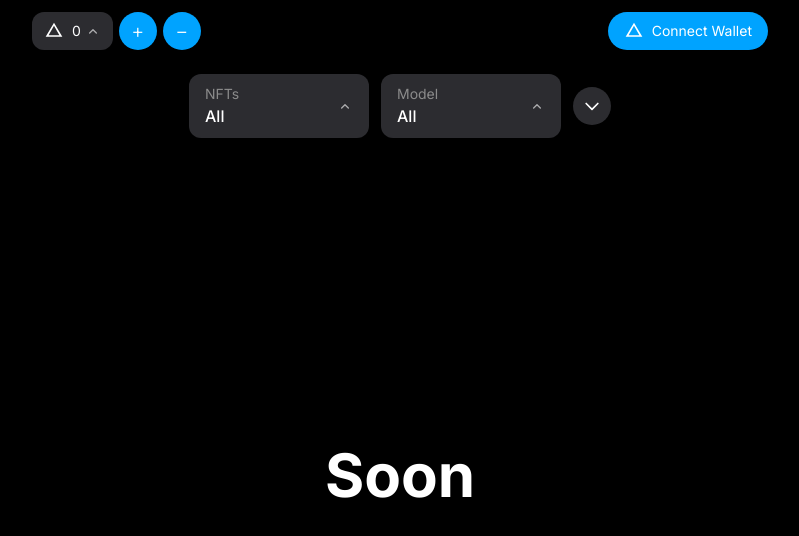
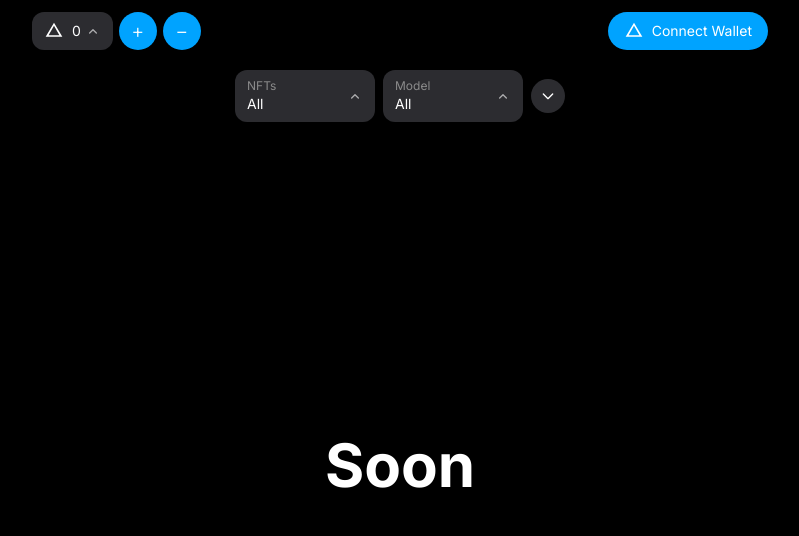
Before and after one commit to useriiefokrjkgjrkgkgkjkg/mini-app-nft, a Next.js app: page / in a window 1280 px wide. Shown: the top 536 px of the page, without its empty margins (240-1039 px from the left). Built offline with nearby package versions, Linux system fonts and the light colour scheme.

Commit message:
Make filters panel more compact

```diff
--- a/app/page.tsx
+++ b/app/page.tsx
@@ -64,13 +64,13 @@ export default function Home() {
       </div>
 
       {/* Панель фильтров */}
-      <div className="w-full bg-black px-4 py-3 flex items-center justify-center gap-3">
-        <div className="flex items-center gap-3">
+      <div className="w-full bg-black px-4 py-2 flex items-center justify-center gap-2">
+        <div className="flex items-center gap-2">
           {/* NFTs фильтр */}
-          <div className="bg-[#2c2c30] rounded-xl px-4 py-2.5 flex items-center justify-between min-w-[180px]">
+          <div className="bg-[#2c2c30] rounded-xl px-3 py-2 flex items-center justify-between min-w-[140px]">
             <div className="flex flex-col">
-              <span className="text-[#8B8B8B] text-sm">NFTs</span>
-              <span className="text-white font-medium">All</span>
+              <span className="text-[#8B8B8B] text-xs">NFTs</span>
+              <span className="text-white text-sm">All</span>
             </div>
             <svg className="w-4 h-4 text-white opacity-60" viewBox="0 0 24 24" fill="none" stroke="currentColor">
               <path strokeLinecap="round" strokeLinejoin="round" strokeWidth={2} d="M7 15l5-5 5 5"/>
@@ -78,10 +78,10 @@ export default function Home() {
           </div>
 
           {/* Model фильтр */}
-          <div className="bg-[#2c2c30] rounded-xl px-4 py-2.5 flex items-center justify-between min-w-[180px]">
+          <div className="bg-[#2c2c30] rounded-xl px-3 py-2 flex items-center justify-between min-w-[140px]">
             <div className="flex flex-col">
-              <span className="text-[#8B8B8B] text-sm">Model</span>
-              <span className="text-white font-medium">All</span>
+              <span className="text-[#8B8B8B] text-xs">Model</span>
+              <span className="text-white text-sm">All</span>
             </div>
             <svg className="w-4 h-4 text-white opacity-60" viewBox="0 0 24 24" fill="none" stroke="currentColor">
               <path strokeLinecap="round" strokeLinejoin="round" strokeWidth={2} d="M7 15l5-5 5 5"/>
@@ -90,8 +90,8 @@ export default function Home() {
         </div>
 
         {/* Кнопка действия */}
-        <button className="w-[38px] h-[38px] bg-[#2c2c30] rounded-full flex items-center justify-center">
-          <svg className="w-5 h-5 text-white" viewBox="0 0 24 24" fill="none" stroke="currentColor">
+        <button className="w-[34px] h-[34px] bg-[#2c2c30] rounded-full flex items-center justify-center">
+          <svg className="w-4 h-4 text-white" viewBox="0 0 24 24" fill="none" stroke="currentColor">
             <path strokeLinecap="round" strokeLinejoin="round" strokeWidth={2} d="M19 9l-7 7-7-7"/>
           </svg>
         </button>
```
